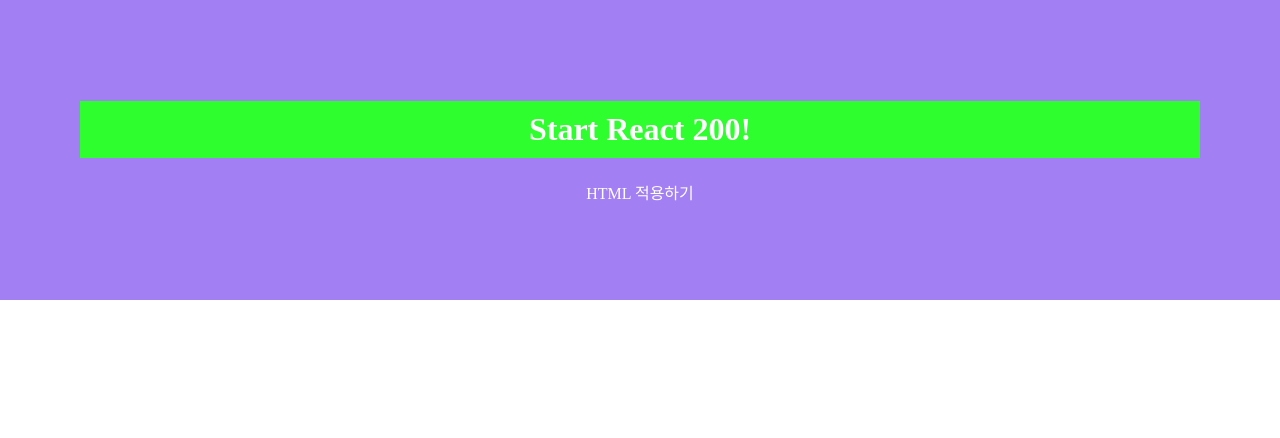
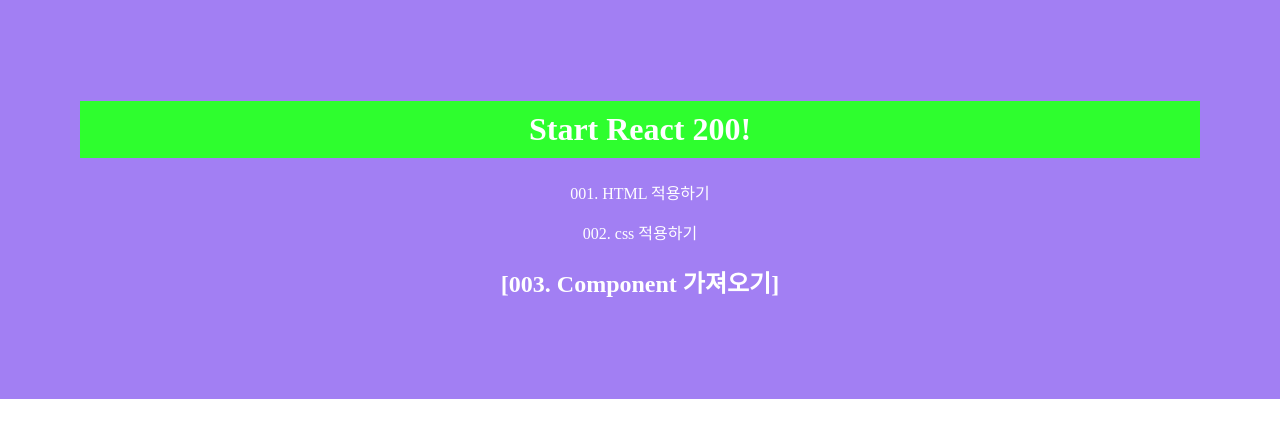
Before and after one commit to Bobmeogeo/ReactPractice, a React (Create React App) app: page / in a window 1280 px wide. Shown: the top 438 px of the page. Built offline with nearby package versions, Linux system fonts and the light colour scheme.

Commit message:
- 003. Component 생성과 불러오기

```diff
--- a/src/App.js
+++ b/src/App.js
@@ -2,12 +2,15 @@
 
 import React from "react";
 import './App.css' //css 적용
+import ImportComponent from "./R003_ImportComponent";
 
 function App(){
   return(
     <div>
       <h1>Start React 200!</h1>
-      <p>HTML 적용하기</p>
+      <p>001. HTML 적용하기</p>
+      <p>002. css 적용하기</p>
+      <ImportComponent></ImportComponent>
     </div>
   );
 }
--- /dev/null
+++ b/src/R003_ImportComponent.js
@@ -0,0 +1,13 @@
+// 003. Component 사용하기
+
+import React, { Component } from "react";
+
+class R003_ImportComponent extends Component {
+    render() {
+        return (
+            <h2>[003. Component 가져오기]</h2>
+        )
+    }
+}
+
+export default R003_ImportComponent;
```
